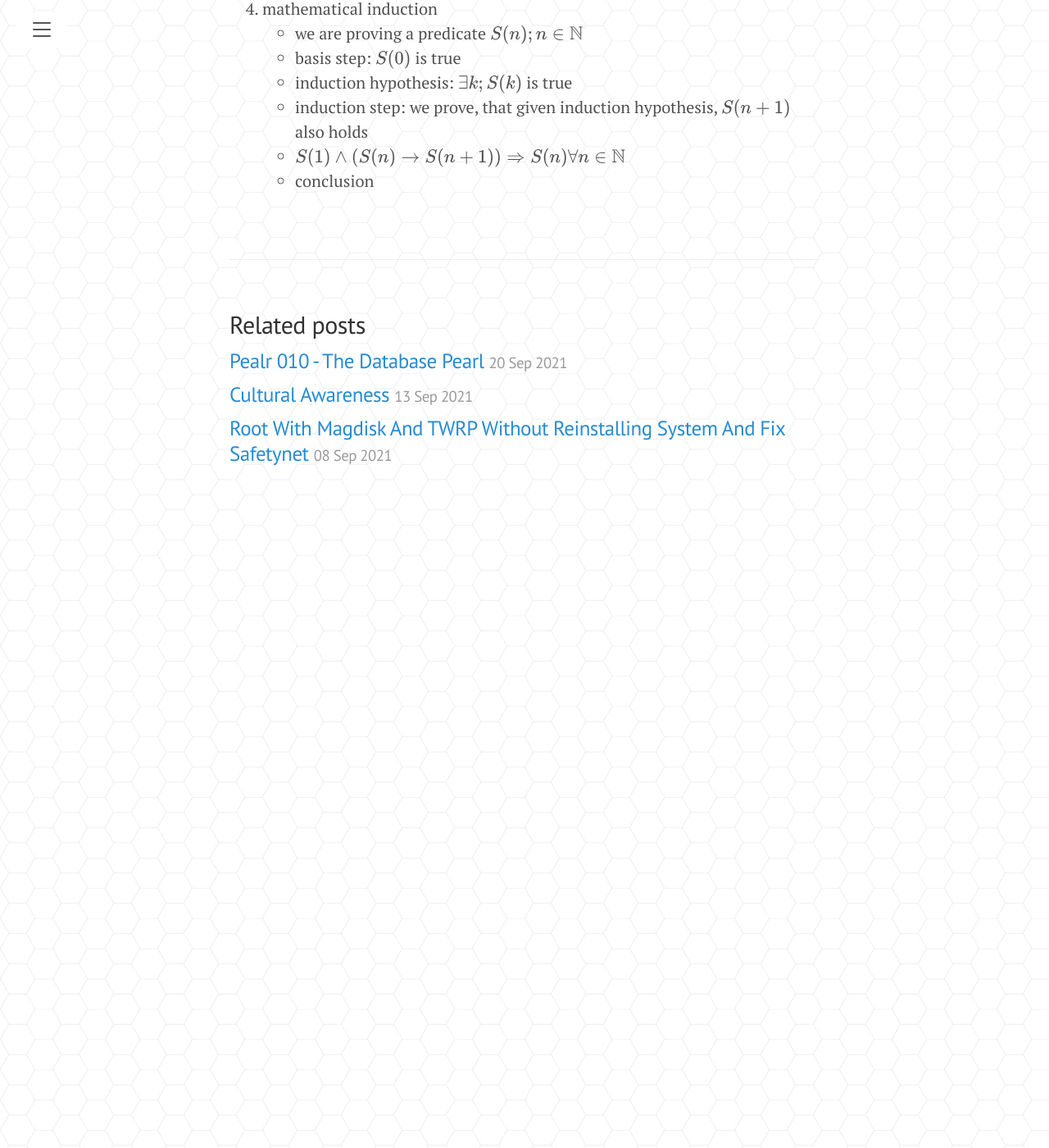
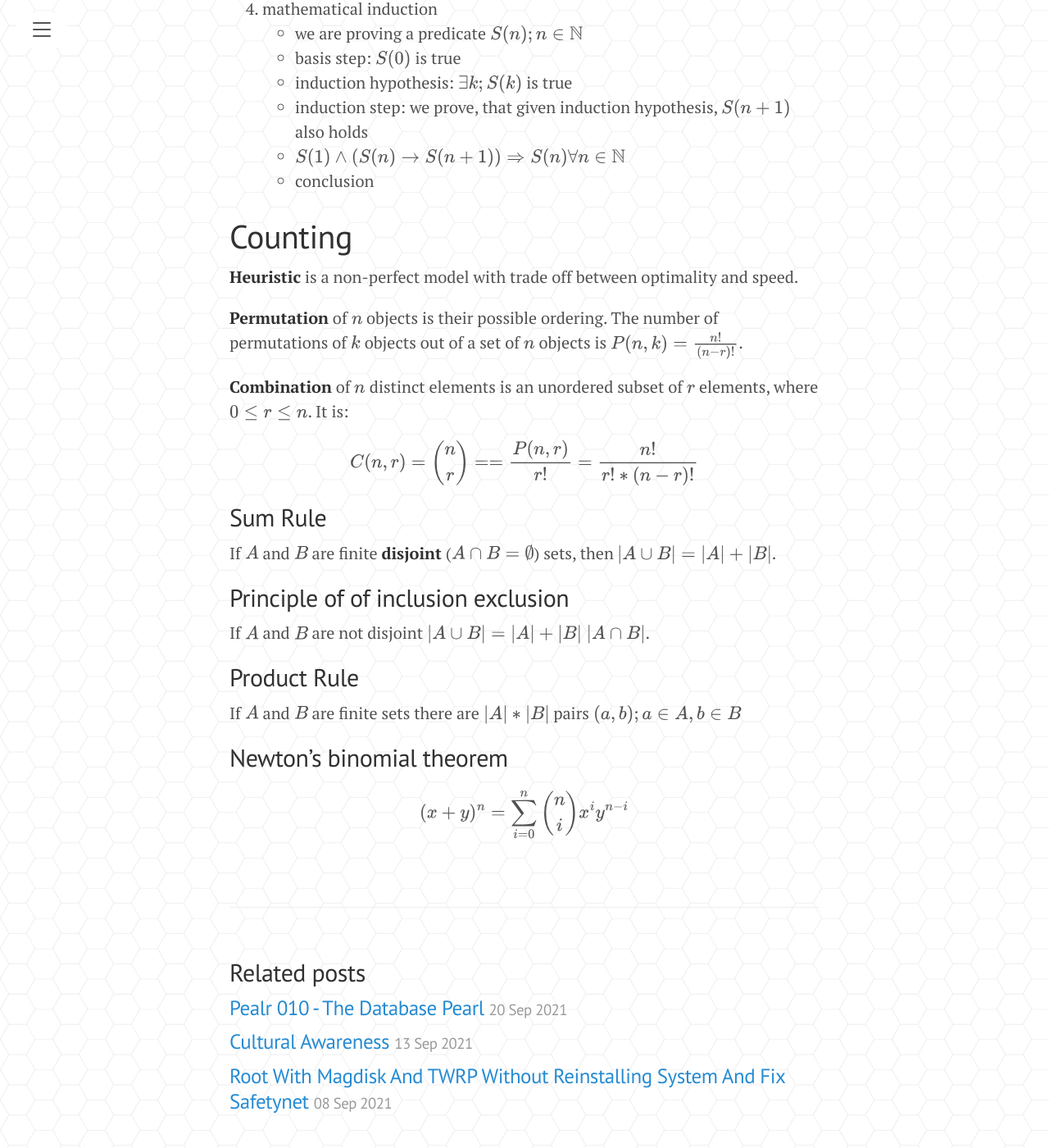
Before and after one commit to MikiVanousek/blog, a Jekyll site: the page built from _posts/imc.md, in a window 1280 px wide and 1400 px high, scrolled down 3715 px. Shown: the whole window at 82% size. Built offline with Jekyll 4.4.1, drawn with Linux system fonts in a browser that asks for light colours.

Commit message:
minor changes

```diff
--- a/Gemfile
+++ b/Gemfile
@@ -8,8 +8,7 @@ source "https://rubygems.org"
 #
 # This will help ensure the proper Jekyll version is running.
 # Happy Jekylling!
-#gem "jekyll", "~> 3.9.0"
-gem "github-pages", "~> 219", group: :jekyll_plugins
+gem "jekyll", "~> 3.9.0"
 
 # This is the default theme for new Jekyll sites. You may change this to anything you like.
 gem "minima", "~> 2.0"
--- a/_config.yml
+++ b/_config.yml
@@ -2,6 +2,7 @@
 title:               Miki Vanousek's blog
 tagline:
 description:         'You can find my notes here.'
+domain:              mikulasvanousek.github.io
 baseurl:             /blog
 url:                 https://mikulasvanousek.github.io
 paginate:            5
--- a/_posts/imc.md
+++ b/_posts/imc.md
@@ -117,3 +117,31 @@ Conditional statement $p \rightarrow q$ has converse statement $q \rightarrow p$
     - induction step: we prove, that given induction hypothesis, $S(n+1)$ also holds
     - $S(1) \land (S(n) \rightarrow S(n+1)) \Rightarrow S(n) \forall n \in \mathbb{N}$
     - conclusion
+
+
+# Counting
+**Heuristic** is a non-perfect model with trade off between optimality and speed.
+
+**Permutation** of $n$ objects is their possible ordering. The number of
+permutations of $k$ objects out of a set of $n$ objects is
+$P(n, k) = \frac{n!}{(n-r)!}$.
+
+**Combination** of $n$ distinct elements is an unordered subset of $r$ elements,
+where $0 \leq r \leq n$. It is:
+
+$$C(n, r) = \begin{pmatrix} n \\ r \end{pmatrix} = = \frac {P(n,r)} {r!} = \frac {n!} {r!*(n-r)!}$$
+
+## Sum Rule
+If $A$ and $B$ are finite **disjoint** ($A \cap B = \emptyset$) sets, then $|A \cup B| = |A| + |B|$.
+
+
+## Principle of of inclusion exclusion
+If $A$ and $B$ are not disjoint $|A \cup B| = |A| + |B| \ |A \cap B|$.
+
+
+## Product Rule
+If $A$ and $B$ are finite sets there are $|A| * |B|$ pairs $(a, b); a \in A, b \in B$
+
+## Newton's binomial theorem
+
+$$ (x+y)^n = \sum_{i=0}^n \begin{pmatrix} n \\ i \end{pmatrix} x^i y^{n-i} $$
```
Also changed, not shown: _posts/ls1.md (+1 -1 lines), .github/workflows/jekyll.yml (deleted), Gemfile.lock.
